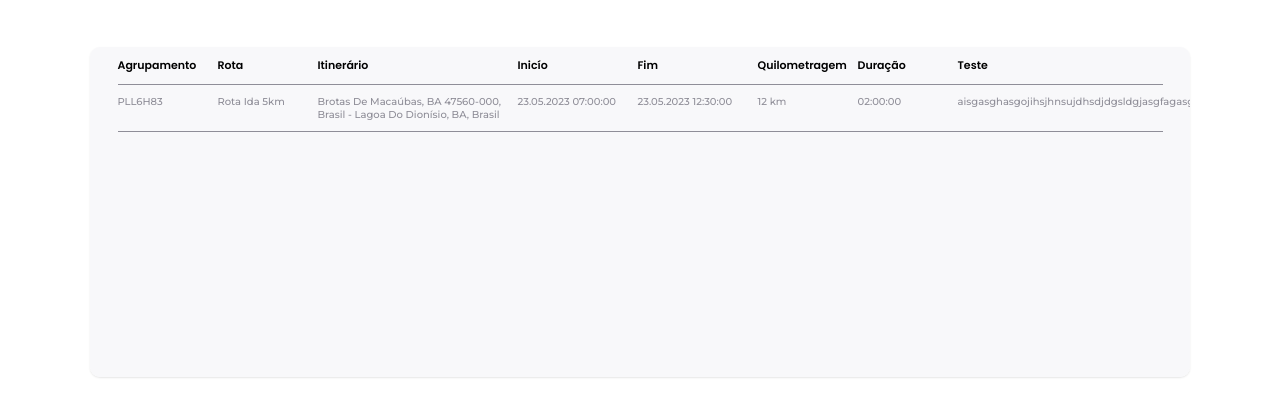
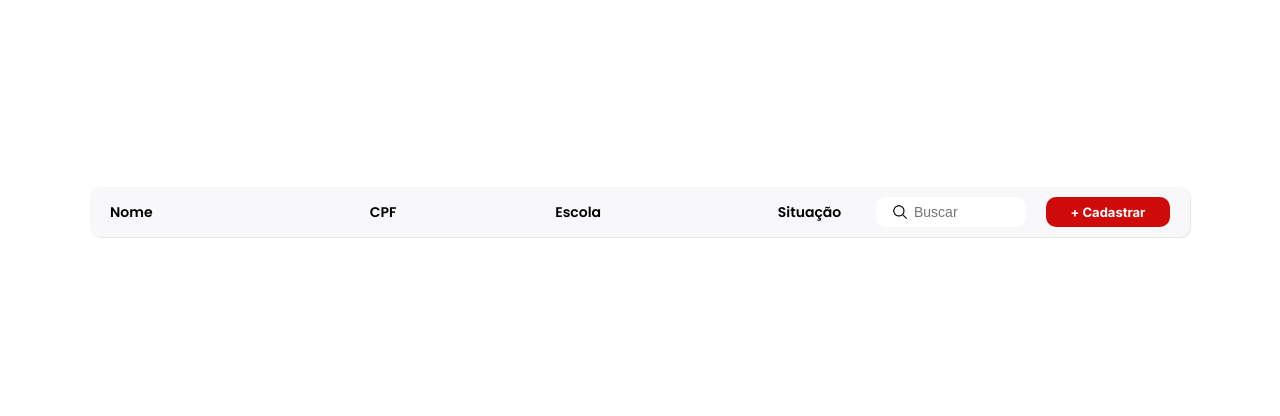
Before and after one commit to AndersonJ293/projetomovetrak, a Next.js app: page /dev in a window 1280 px wide. Shown: the part 188-604 px from the top of the page. Built offline with nearby package versions, Linux system fonts and the light colour scheme.

Commit message:
Finalizado cabeçalho proprietarios

```diff
--- a/src/app/dev/page.tsx
+++ b/src/app/dev/page.tsx
@@ -1,4 +1,4 @@
-import ResultadosRelatorio from "@/components/relatorios/resultados";
+import CabecalhoProprietario from "@/components/proprietarios/cabecalho";
 
 export default function Dev() {
   return (
@@ -10,7 +10,7 @@ export default function Dev() {
         height: "100vh",
       }}
     >
-      <ResultadosRelatorio />
+      <CabecalhoProprietario />
     </div>
   );
 }
--- a/src/components/proprietarios/cabecalho/cabecalho.module.css
+++ b/src/components/proprietarios/cabecalho/cabecalho.module.css
@@ -1,46 +1,70 @@
 .container {
-    width: 1112px;
+    width: 1100px;
     height: 50px;
     background-color: var(--gray);
     border-radius: 10px;
     box-shadow: 1px 1px 1px rgba(0, 0, 0, 0.1);
     display: flex;
-    flex-direction: column;
-    padding: 16px;
+    align-items: center;
+    justify-content: center;
+    padding: 0 20px;
 }
 
-.buttons{
+.text{
+    width: 70%;
     display: flex;
-    flex-direction: row;
-    width: 100%;
-    justify-content: space-between;
 }
 
-.buttons span{
-    font-size: 16px;
-    font-weight: 500;
-    font-family: Poppins;
-    line-height: 18px;
-    letter-spacing: 0em;
-    text-align: left;
-    color: var(--black);
+.name {
+    width: 35%;
 }
 
-.search_bar{
+.cpf {
+    width: 25%;
+}
+
+.school {
+    width: 30%;
+}
+
+.situation {
+    width: 10%;
+}
+
+.text span{
+    font-size: 14px;
+    font-weight: 600;
+    font-family: var(--titleFont);
+}
+
+.buttonsContainer {
+    width: 30%;
+    display: flex;
+    justify-content: flex-end;
+}
+
+
+.searchBar{
     background-color: #ffffff;
-    display: flex;
     width: 150px;
     height: 30px;
     border-radius: 10px;
-    justify-content: center;
+    display: flex;
+    align-items: center;
+    justify-self: flex-end;
+    padding: 0 15px;
+    margin-right: 20px;
 }
 
-.search_bar h4 {
+.searchBar input {
+    border: none;
+    outline: none;
+    width: 100px;
+    height: 20px;
+    padding-left: 5px;
     font-size: 14px;
     font-weight: 500;
-    line-height: 18px;
     letter-spacing: 0em;
-    text-align: left;
     color: var(--darkGray);
 }
 
@@ -48,17 +72,16 @@
     height: 30px;
     width: 124px;
     border-radius: 10px;
-    padding: 6px 12px 6px 25px;
     background-color: var(--red);
     cursor: pointer;
+    display: flex;
+    justify-content: center;
+    align-items: center;
 }
 
-.button h3{
+.button span{
     color: #ffffff;
-    font-size: 14px;
+    font-size: 13px;
     font-weight: 700;
-    line-height: 18px;
-    letter-spacing: 0em;
     text-align: left;
-
 }
--- a/src/components/proprietarios/cabecalho/index.tsx
+++ b/src/components/proprietarios/cabecalho/index.tsx
@@ -1,18 +1,25 @@
 import styles from "./cabecalho.module.css";
+import Image from "next/image";
+
+import searchIcon from "@/assets/icons/search.png";
 
 export default function CabecalhoProprietario() {
   return (
     <div className={styles.container}>
-      <div className={styles.buttons}>
-        <span>Nome</span>
-        <span>CPF</span>
-        <span>Escola</span>
-        <span>Situação</span>
-        <div className={styles.search_bar}>
-          <h4>buscar</h4>
+      <div className={styles.text}>
+        <span className={styles.name}>Nome</span>
+        <span className={styles.cpf}>CPF</span>
+        <span className={styles.school}>Escola</span>
+        <span className={styles.situation}>Situação</span>
+      </div>
+      <div className={styles.buttonsContainer}>
+        <div className={styles.searchBar}>
+          <Image src={searchIcon} width={18} height={18} alt="Icone de busca" />
+          <input placeholder="Buscar" />
         </div>
+
         <div className={styles.button}>
-            <h3>+ Cadastrar</h3>
+          <span>+ Cadastrar</span>
         </div>
       </div>
     </div>
--- a/src/components/relatorios/resultados/resultados.module.css
+++ b/src/components/relatorios/resultados/resultados.module.css
@@ -55,7 +55,7 @@
 }
 
 .duracao {
-    width: 100px;
+    width: 60px;
 }
 
 .teste {
```
